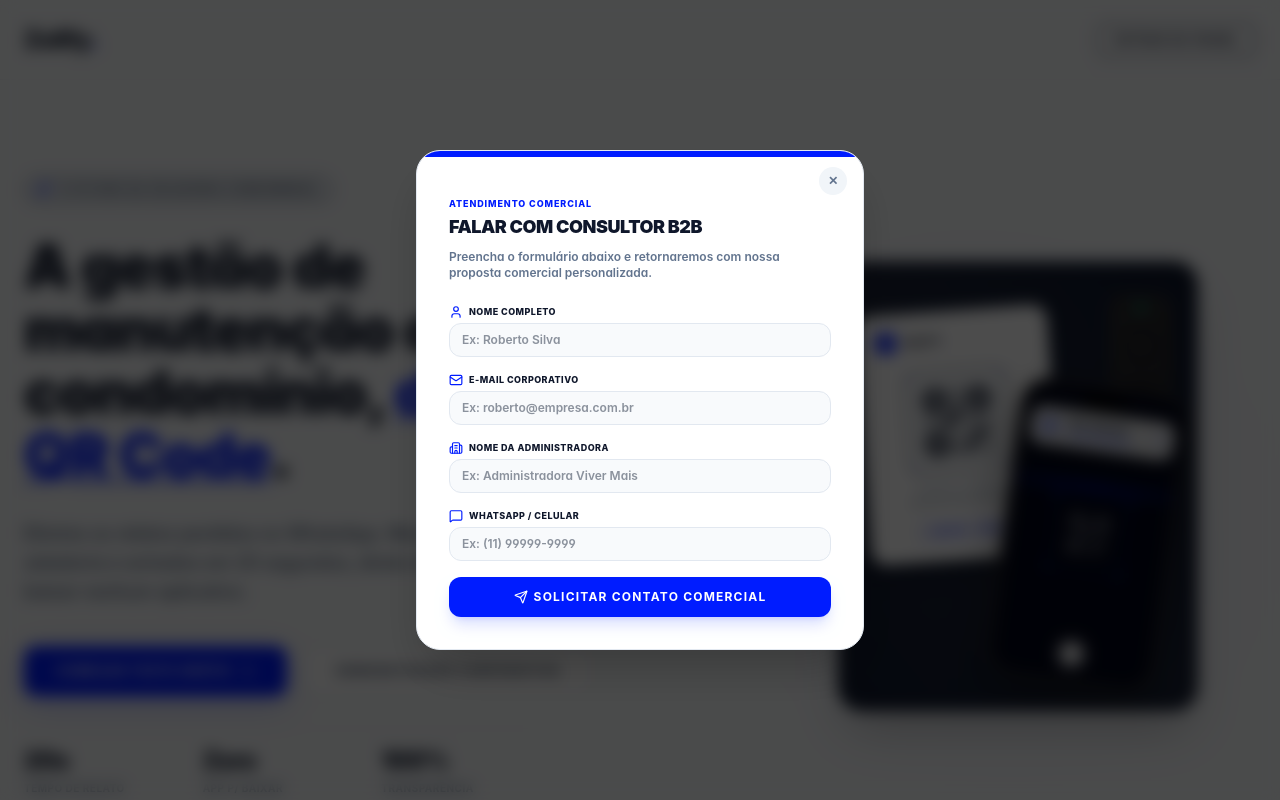
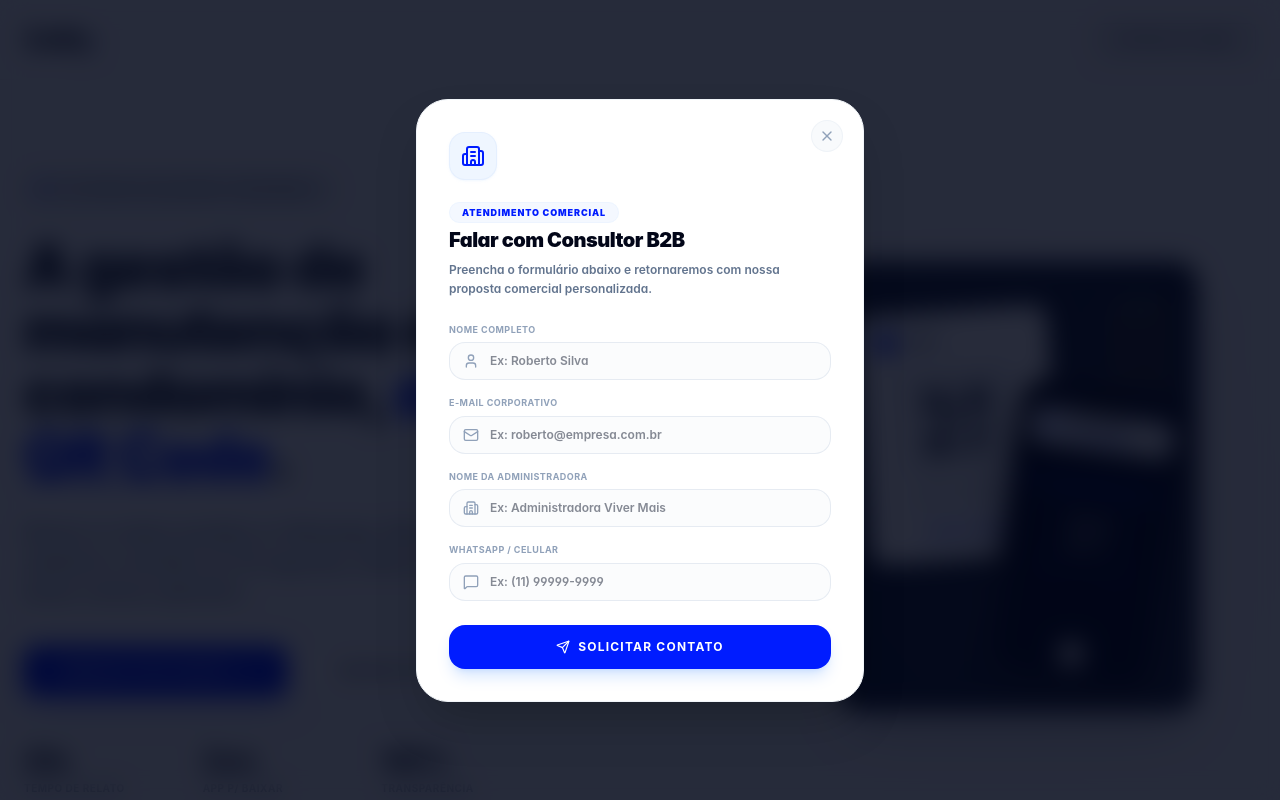
Before and after one commit to Leonardo-Tobias/Zelify-LP, a React (Vite) app: page / in a window 1280 px wide. Both pictures are taken after a click on the button "DEMONSTRAÇÃO CORPORATIVA". Shown: the top 800 px of the page. Built offline with nearby package versions, Linux system fonts and the light colour scheme.

Commit message:
style: redesign B2B contact modal to make it look premium and professional

```diff
--- a/src/App.tsx
+++ b/src/App.tsx
@@ -14,7 +14,8 @@ import {
   Sparkles,
   Check,
   Send,
-  MessageSquare
+  MessageSquare,
+  X
 } from 'lucide-react';
 
 export default function App() {
@@ -1456,107 +1457,135 @@ export default function App() {
 
       {/* 4. MODAL DE SOLICITAÇÃO B2B */}
       {b2bModalOpen && (
-        <div className="fixed inset-0 bg-black/70 z-50 flex items-center justify-center p-4 backdrop-blur-sm animate-fade-in">
-          <div className="bg-white border border-slate-200 rounded-3xl w-full max-w-md overflow-hidden shadow-2xl relative animate-scale-in">
-            {/* Top Indicator */}
-            <div className="h-1.5 bg-[#001CFF]"></div>
-
+        <div className="fixed inset-0 bg-slate-950/85 z-50 flex items-center justify-center p-4 backdrop-blur-md animate-fade-in">
+          <div className="bg-white border border-slate-100 rounded-[32px] w-full max-w-md overflow-hidden shadow-2xl relative animate-scale-in">
             {/* Close Button */}
             <button
               onClick={() => setB2bModalOpen(false)}
-              className="absolute top-4 right-4 w-7 h-7 rounded-full bg-slate-100 hover:bg-slate-200 text-slate-500 hover:text-slate-800 transition-colors flex items-center justify-center font-bold text-xs cursor-pointer"
-            >
-              ✕
+              className="absolute top-5 right-5 text-slate-400 hover:text-slate-600 bg-slate-50 hover:bg-slate-100 border border-slate-200/40 rounded-full w-8 h-8 flex items-center justify-center transition-all duration-200 active:scale-95 cursor-pointer"
+              aria-label="Close"
+            >
+              <X className="w-4 h-4" />
             </button>
 
             {/* Modal Body */}
             <div className="p-8">
-              <div className="space-y-2 mb-6">
-                <span className="text-[9px] font-extrabold text-[#001CFF] uppercase tracking-widest">Atendimento Comercial</span>
-                <h3 className="text-lg font-black text-slate-900 uppercase tracking-tight">Falar com Consultor B2B</h3>
-                <p className="text-xs text-slate-500 font-semibold">Preencha o formulário abaixo e retornaremos com nossa proposta comercial personalizada.</p>
+              {/* Header section with badge */}
+              <div className="mb-6">
+                <div className="w-12 h-12 bg-blue-50 border border-blue-100/50 rounded-2xl flex items-center justify-center text-[#001CFF] mb-4.5 shadow-sm shadow-blue-100/30">
+                  <Building2 className="w-6 h-6" />
+                </div>
+                <div className="space-y-1.5">
+                  <span className="text-[9px] font-black text-[#001CFF] uppercase tracking-widest bg-blue-50/70 border border-blue-100/30 px-3 py-1 rounded-full w-fit">
+                    Atendimento Comercial
+                  </span>
+                  <h3 className="text-xl font-black text-slate-950 tracking-tight pt-1">
+                    Falar com Consultor B2B
+                  </h3>
+                  <p className="text-xs text-slate-500 font-semibold leading-relaxed">
+                    Preencha o formulário abaixo e retornaremos com nossa proposta comercial personalizada.
+                  </p>
+                </div>
               </div>
 
               {b2bSubmitted ? (
-                <div className="py-10 text-center space-y-4 animate-in fade-in duration-300">
-                  <div className="w-12 h-12 bg-emerald-500/10 border border-emerald-500/20 text-emerald-500 rounded-full flex items-center justify-center mx-auto">
-                    <Check className="w-6 h-6 animate-pulse" />
-                  </div>
-                  <h4 className="text-sm font-extrabold text-slate-900 uppercase tracking-wide">Solicitação Enviada!</h4>
-                  <p className="text-xs text-slate-500 font-semibold leading-relaxed">Entraremos em contato no e-mail informado nas próximas horas.</p>
+                <div className="py-12 text-center space-y-4 animate-in fade-in duration-300">
+                  <div className="w-16 h-16 bg-emerald-500/10 border border-emerald-500/20 text-emerald-500 rounded-2xl flex items-center justify-center mx-auto shadow-sm shadow-emerald-100/50">
+                    <Check className="w-7 h-7 animate-pulse" />
+                  </div>
+                  <h4 className="text-base font-extrabold text-slate-900 uppercase tracking-wide">Solicitação Enviada!</h4>
+                  <p className="text-xs text-slate-550 font-semibold leading-relaxed max-w-xs mx-auto">
+                    Entraremos em contato no e-mail informado nas próximas horas para apresentar a proposta ideal para sua carteira.
+                  </p>
                 </div>
               ) : (
                 <form onSubmit={handleB2bSubmit} className="space-y-4">
                   {/* Nome */}
-                  <div className="space-y-1">
-                    <label className="block text-[9px] font-extrabold uppercase tracking-wider text-slate-550 flex items-center">
-                      <User className="w-3.5 h-3.5 text-[#001CFF] mr-1.5" />
+                  <div className="space-y-1.5">
+                    <label className="block text-[9px] font-bold uppercase tracking-wider text-slate-400">
                       Nome Completo
                     </label>
+                    <div className="relative">
+                      <div className="absolute inset-y-0 left-0 pl-3.5 flex items-center pointer-events-none">
+                        <User className="w-4 h-4 text-slate-400" />
+                      </div>
                       <input
                         type="text"
                         required
                         placeholder="Ex: Roberto Silva"
                         value={b2bName}
                         onChange={(e) => setB2bName(e.target.value)}
-                      className="w-full px-3 py-2 bg-slate-50 border border-slate-200 rounded-xl text-xs text-slate-800 focus:outline-none focus:border-[#001CFF] font-semibold"
+                        className="w-full pl-10 pr-4 py-2.5 bg-slate-50/50 hover:bg-slate-55 focus:bg-white border border-slate-200/80 rounded-2xl text-xs text-slate-850 focus:outline-none focus:ring-4 focus:ring-[#001CFF]/10 focus:border-[#001CFF] font-semibold transition-all duration-200"
                       />
                     </div>
+                  </div>
 
                   {/* E-mail */}
-                  <div className="space-y-1">
-                    <label className="block text-[9px] font-extrabold uppercase tracking-wider text-slate-550 flex items-center">
-                      <Mail className="w-3.5 h-3.5 text-[#001CFF] mr-1.5" />
+                  <div className="space-y-1.5">
+                    <label className="block text-[9px] font-bold uppercase tracking-wider text-slate-400">
                       E-mail Corporativo
                     </label>
+                    <div className="relative">
+                      <div className="absolute inset-y-0 left-0 pl-3.5 flex items-center pointer-events-none">
+                        <Mail className="w-4 h-4 text-slate-400" />
+                      </div>
                       <input
                         type="email"
                         required
                         placeholder="Ex: roberto@empresa.com.br"
                         value={b2bEmail}
                         onChange={(e) => setB2bEmail(e.target.value)}
-                      className="w-full px-3 py-2 bg-slate-50 border border-slate-200 rounded-xl text-xs text-slate-800 focus:outline-none focus:border-[#001CFF] font-semibold"
+                        className="w-full pl-10 pr-4 py-2.5 bg-slate-50/50 hover:bg-slate-55 focus:bg-white border border-slate-200/80 rounded-2xl text-xs text-slate-850 focus:outline-none focus:ring-4 focus:ring-[#001CFF]/10 focus:border-[#001CFF] font-semibold transition-all duration-200"
                       />
                     </div>
+                  </div>
 
                   {/* Nome da Administradora */}
-                  <div className="space-y-1">
-                    <label className="block text-[9px] font-extrabold uppercase tracking-wider text-slate-550 flex items-center">
-                      <Building2 className="w-3.5 h-3.5 text-[#001CFF] mr-1.5" />
+                  <div className="space-y-1.5">
+                    <label className="block text-[9px] font-bold uppercase tracking-wider text-slate-400">
                       Nome da Administradora
                     </label>
+                    <div className="relative">
+                      <div className="absolute inset-y-0 left-0 pl-3.5 flex items-center pointer-events-none">
+                        <Building2 className="w-4 h-4 text-slate-400" />
+                      </div>
                       <input
                         type="text"
                         required
                         placeholder="Ex: Administradora Viver Mais"
                         value={b2bCompany}
                         onChange={(e) => setB2bCompany(e.target.value)}
-                      className="w-full px-3 py-2 bg-slate-50 border border-slate-200 rounded-xl text-xs text-slate-800 focus:outline-none focus:border-[#001CFF] font-semibold"
+                        className="w-full pl-10 pr-4 py-2.5 bg-slate-50/50 hover:bg-slate-55 focus:bg-white border border-slate-200/80 rounded-2xl text-xs text-slate-850 focus:outline-none focus:ring-4 focus:ring-[#001CFF]/10 focus:border-[#001CFF] font-semibold transition-all duration-200"
                       />
                     </div>
+                  </div>
 
                   {/* Telefone */}
-                  <div className="space-y-1">
-                    <label className="block text-[9px] font-extrabold uppercase tracking-wider text-slate-550 flex items-center">
-                      <MessageSquare className="w-3.5 h-3.5 text-[#001CFF] mr-1.5" />
+                  <div className="space-y-1.5">
+                    <label className="block text-[9px] font-bold uppercase tracking-wider text-slate-400">
                       WhatsApp / Celular
                     </label>
+                    <div className="relative">
+                      <div className="absolute inset-y-0 left-0 pl-3.5 flex items-center pointer-events-none">
+                        <MessageSquare className="w-4 h-4 text-slate-400" />
+                      </div>
                       <input
                         type="text"
                         placeholder="Ex: (11) 99999-9999"
                         value={b2bPhone}
                         onChange={(e) => setB2bPhone(e.target.value)}
-                      className="w-full px-3 py-2 bg-slate-50 border border-slate-200 rounded-xl text-xs text-slate-800 focus:outline-none focus:border-[#001CFF] font-semibold"
+                        className="w-full pl-10 pr-4 py-2.5 bg-slate-50/50 hover:bg-slate-55 focus:bg-white border border-slate-200/80 rounded-2xl text-xs text-slate-850 focus:outline-none focus:ring-4 focus:ring-[#001CFF]/10 focus:border-[#001CFF] font-semibold transition-all duration-200"
                       />
+                    </div>
                   </div>
 
                   {/* Submit button */}
                   <button
                     type="submit"
-                    className="w-full bg-[#001CFF] hover:bg-[#0014CC] text-white py-3 rounded-xl text-xs font-bold uppercase tracking-widest shadow-lg shadow-[#001CFF]/15 transition-all flex items-center justify-center space-x-1.5"
+                    className="w-full bg-[#001CFF] hover:bg-[#0014CC] text-white py-3.5 rounded-2xl text-xs font-bold uppercase tracking-widest shadow-lg shadow-blue-500/20 transition-all duration-200 hover:-translate-y-0.5 active:translate-y-0 active:scale-[0.99] flex items-center justify-center space-x-2 cursor-pointer mt-6"
                   >
                     <Send className="w-3.5 h-3.5" />
-                    <span>Solicitar Contato Comercial</span>
+                    <span>Solicitar Contato</span>
                   </button>
                 </form>
               )}
```
Lines whose indentation alone changed are shown as unchanged.
